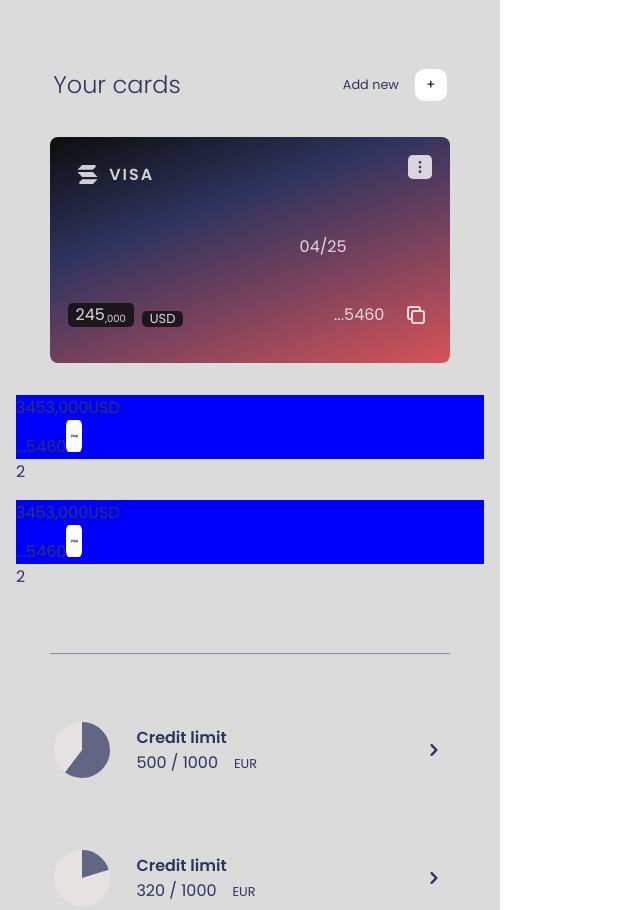
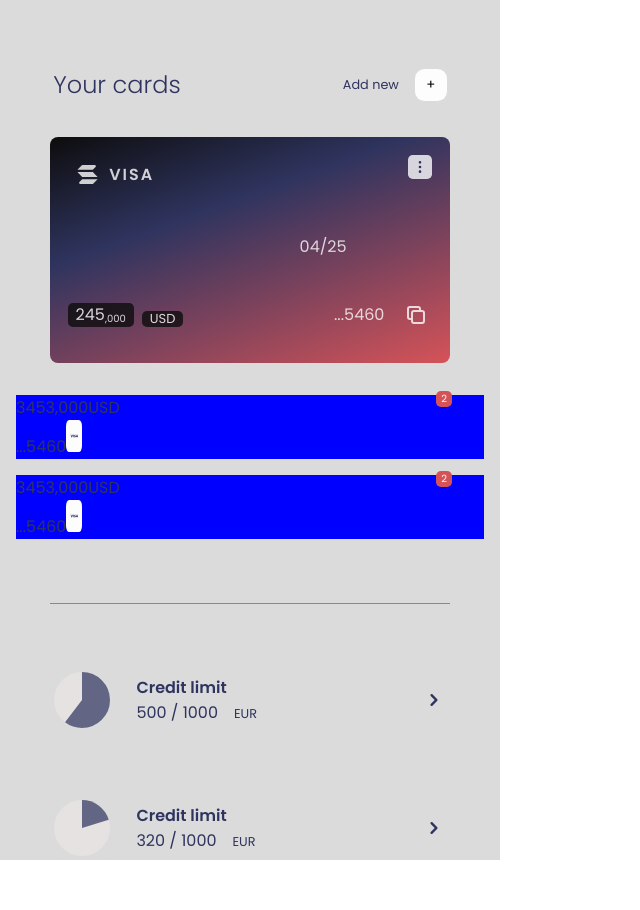
Before and after one commit to billionsjoel/quickTrans, a React (Create React App) app: page / in a window 1280 px wide. Shown: the whole page, without its empty margins (0-640 px from the left). After the commit the page ends 860 px from the top, so only its background shows below. Built offline with nearby package versions, Linux system fonts and the light colour scheme.

Commit message:
Add container styles

```diff
--- a/src/components/VisaSection/VisaPill/style.module.scss
+++ b/src/components/VisaSection/VisaPill/style.module.scss
@@ -5,5 +5,19 @@
 	margin: 1rem;
 	position: relative;
 
-
+	& .notification {
+		background-color: $red;
+		color: $white;
+		width: 1rem;
+		height: 1rem;
+		display: flex;
+		justify-content: center;
+		align-items: center;
+		padding: 0.5rem;
+		font-size: x-small;
+		border-radius: 5px;
+		position: absolute;
+		top: -4px;
+		right: 2rem;
+	}
 }
```
